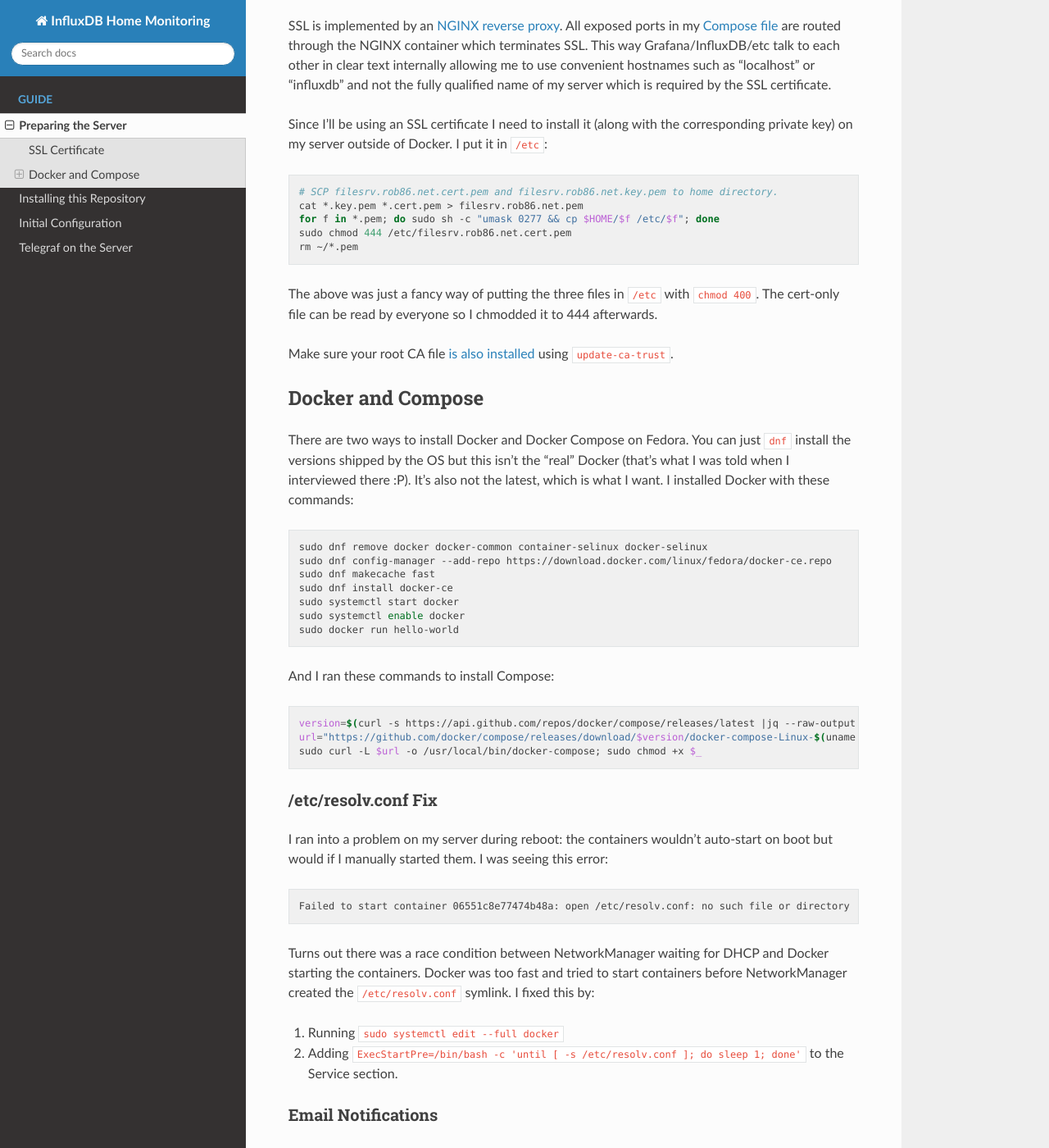
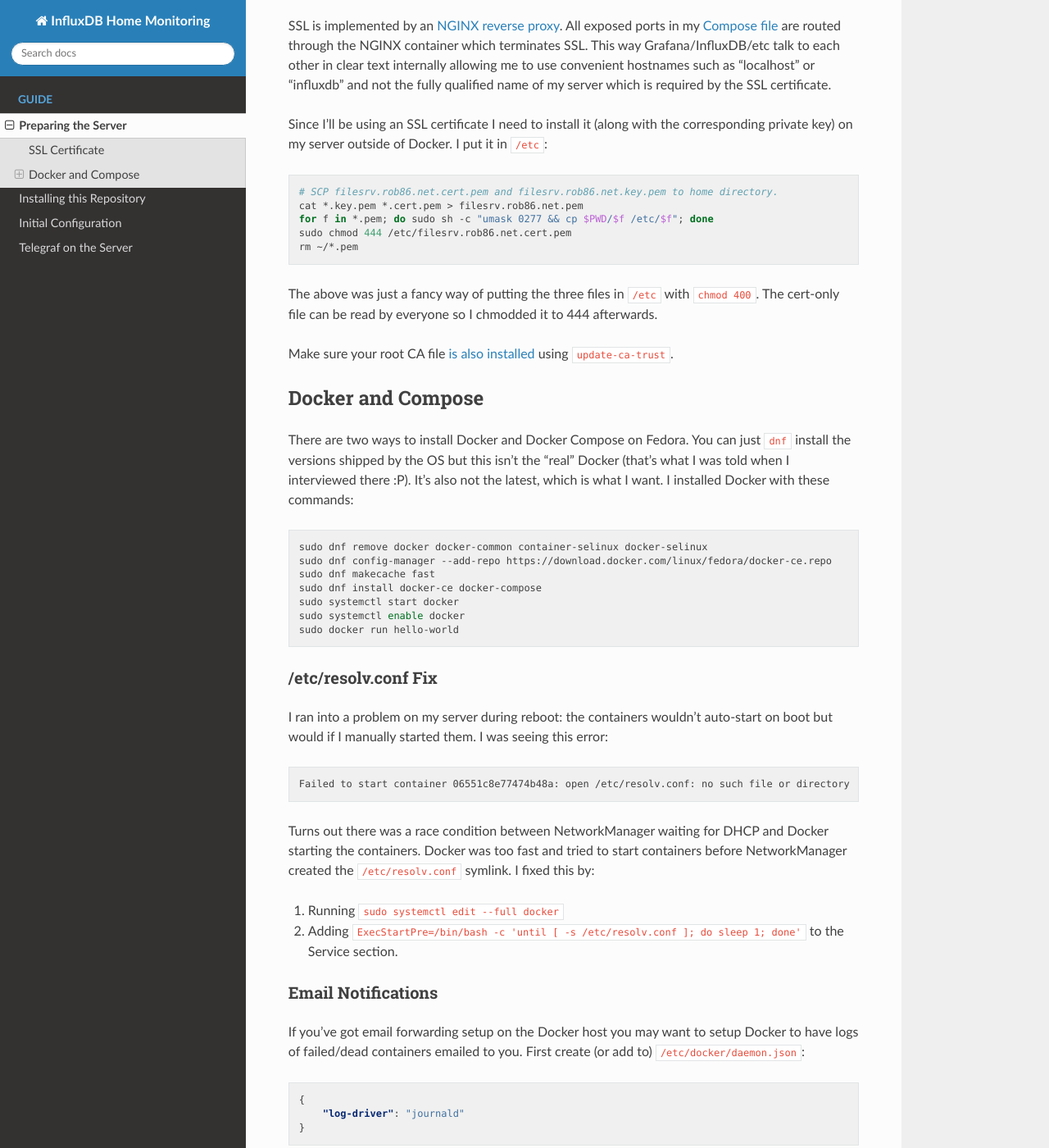
Before and after one commit to Robpol86/influxdb, a Sphinx documentation site: the page built from docs/prepare.rst, in a window 1280 px wide and 1400 px high, scrolled down 513 px. Shown: the whole window at 82% size. Built offline with Sphinx 7.4.7 and the Read the Docs theme 2.0.0, drawn with Linux system fonts in a browser that asks for light colours.

Commit message:
Fix Edit on GitHub and docker-compose yum repo.
FIxing Edit on GitHub link since my move from TravisCI to CircleCI.

Installing docker-compose from Docker's yum repo instead of the wget
command.

```diff
--- a/docs/conf.py
+++ b/docs/conf.py
@@ -21,8 +21,8 @@
 html_context = dict(
     conf_py_path='/docs/',
     display_github=True,
-    github_repo=os.environ.get('TRAVIS_REPO_SLUG', '/' + project).split('/', 1)[1],
-    github_user=os.environ.get('TRAVIS_REPO_SLUG', 'robpol86/').split('/', 1)[0],
+    github_repo=os.environ.get('CIRCLE_PROJECT_REPONAME', 'influxdb'),
+    github_user=os.environ.get('CIRCLE_PROJECT_USERNAME', 'robpol86'),
     github_version=os.environ.get('TRAVIS_BRANCH', 'master'),
     source_suffix='.rst',
 )
--- a/docs/prepare.rst
+++ b/docs/prepare.rst
@@ -33,7 +33,7 @@
 
     # SCP filesrv.rob86.net.cert.pem and filesrv.rob86.net.key.pem to home directory.
     cat *.key.pem *.cert.pem > filesrv.rob86.net.pem
-    for f in *.pem; do sudo sh -c "umask 0277 && cp $HOME/$f /etc/$f"; done
+    for f in *.pem; do sudo sh -c "umask 0277 && cp $PWD/$f /etc/$f"; done
     sudo chmod 444 /etc/filesrv.rob86.net.cert.pem
     rm ~/*.pem
 
@@ -56,18 +56,10 @@
     sudo dnf remove docker docker-common container-selinux docker-selinux
     sudo dnf config-manager --add-repo https://download.docker.com/linux/fedora/docker-ce.repo
     sudo dnf makecache fast
-    sudo dnf install docker-ce
+    sudo dnf install docker-ce docker-compose
     sudo systemctl start docker
     sudo systemctl enable docker
     sudo docker run hello-world
-
-And I ran these commands to install Compose:
-
-.. code-block:: bash
-
-    version=$(curl -s https://api.github.com/repos/docker/compose/releases/latest |jq --raw-output .name)
-    url="https://github.com/docker/compose/releases/download/$version/docker-compose-Linux-$(uname -m)"
-    sudo curl -L $url -o /usr/local/bin/docker-compose; sudo chmod +x $_
 
 /etc/resolv.conf Fix
 --------------------
```
